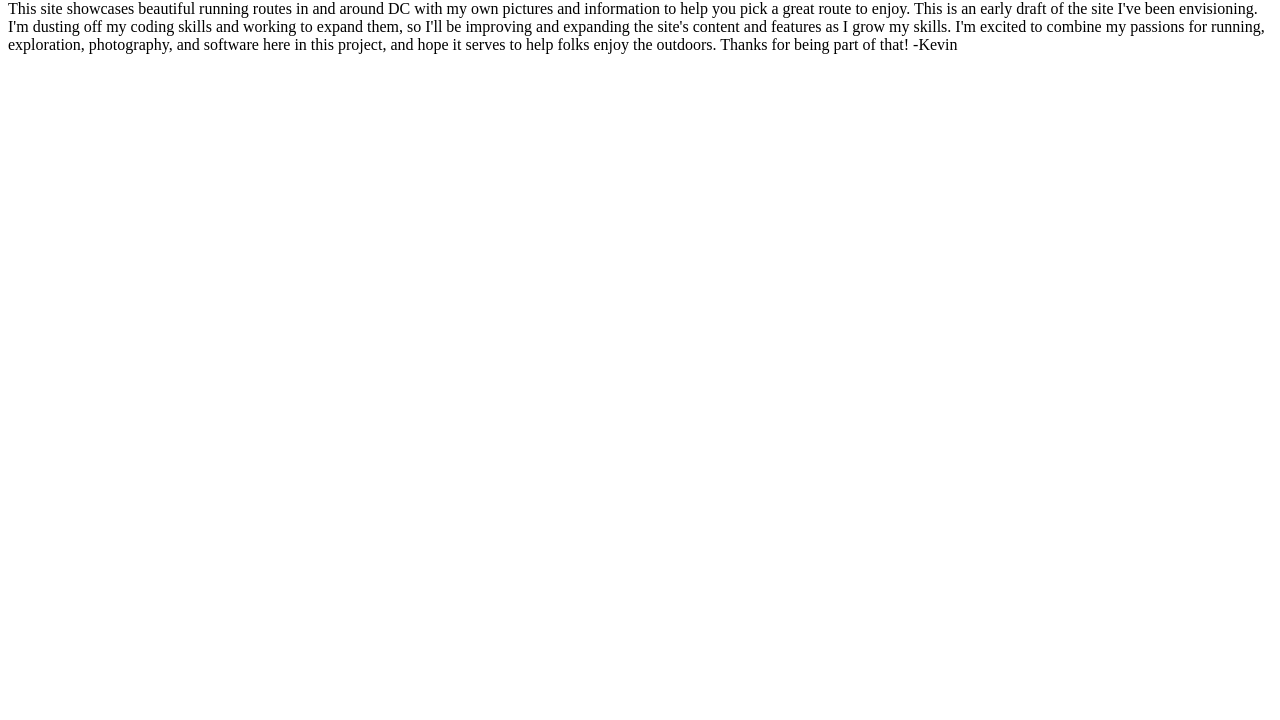
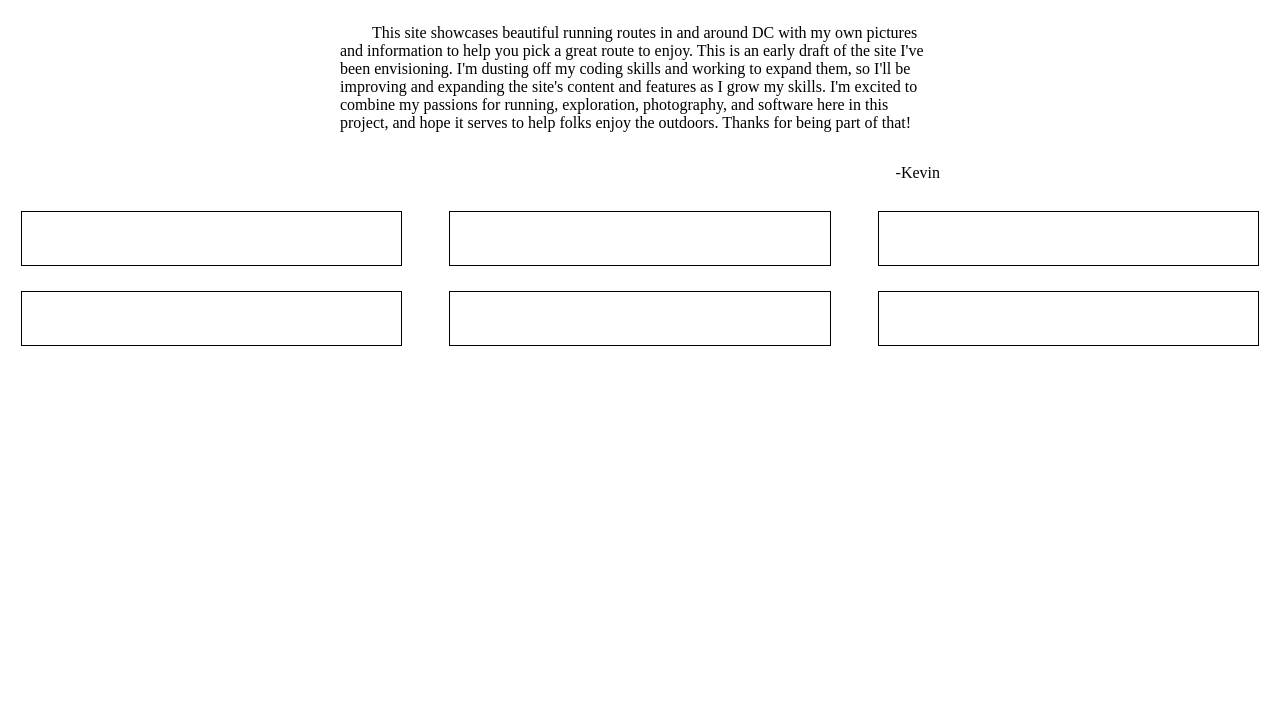
Before and after one commit to kjsheehy/dc-run-pics, a plain HTML site: page index.html in a window 1280 px wide. Shown: the part 80-800 px from the top of the page. Drawn offline with Linux system fonts and the light colour scheme.

Commit message:
Initial layout for page outside of and including route tile

```diff
--- a/index.html
+++ b/index.html
@@ -4,23 +4,26 @@
   <head>
     <meta charset="utf-8" />
     <meta http-equiv="X-UA-Compatible" content="IE=edge" />
-    <title></title>
+    <title>DC Run Routes</title>
     <meta name="description" content="" />
     <meta name="viewport" content="width=device-width, initial-scale=1" />
     <link rel="stylesheet" href="style.css" />
   </head>
   <body>
     <h1 class="page-title">DC Run Routes</h1>
-    <p class="page-description">
-      This site showcases beautiful running routes in and around DC with my own
-      pictures and information to help you pick a great route to enjoy. This is
-      an early draft of the site I've been envisioning. I'm dusting off my
-      coding skills and working to expand them, so I'll be improving and
-      expanding the site's content and features as I grow my skills. I'm excited
-      to combine my passions for running, exploration, photography, and software
-      here in this project, and hope it serves to help folks enjoy the outdoors.
-      Thanks for being part of that! -Kevin
-    </p>
+    <div class="page-intro">
+      <p class="page-description">
+        This site showcases beautiful running routes in and around DC with my
+        own pictures and information to help you pick a great route to enjoy.
+        This is an early draft of the site I've been envisioning. I'm dusting
+        off my coding skills and working to expand them, so I'll be improving
+        and expanding the site's content and features as I grow my skills. I'm
+        excited to combine my passions for running, exploration, photography,
+        and software here in this project, and hope it serves to help folks
+        enjoy the outdoors. Thanks for being part of that!
+      </p>
+      <p class="page-signature">-Kevin</p>
+    </div>
     <div class="content">
       <div class="route-tile">
         <h2 class="route-name"></h2>
--- a/style.css
+++ b/style.css
@@ -0,0 +1,48 @@
+body {
+  display: flex;
+  flex-direction: column;
+  align-items: center;
+}
+
+.page-title {
+}
+
+.page-intro {
+  display: flex;
+  flex-direction: column;
+  justify-content: center;
+  max-width: 600px;
+}
+
+.page-description {
+  text-indent: 2em;
+}
+
+.page-signature {
+  align-self: flex-end;
+}
+
+.content {
+  display: flex;
+  flex-wrap: wrap;
+  justify-content: space-between;
+  width: 100%;
+}
+
+.route-tile {
+  border-width: 1px;
+  border-color: black;
+  border-style: solid;
+  width: 30%;
+  height: 45%;
+  margin: 1%;
+
+  display: flex;
+  flex-direction: column;
+  align-items: center;
+  justify-content: space-around;
+}
+
+.route-name {
+  font-size: 2em;
+}
```
